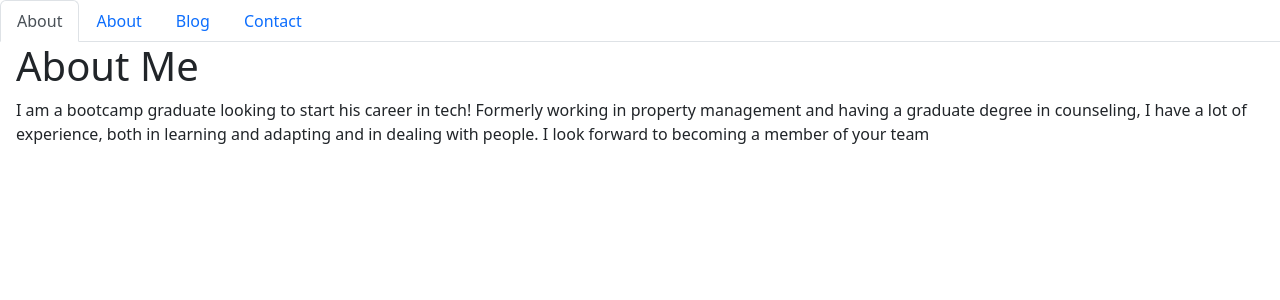
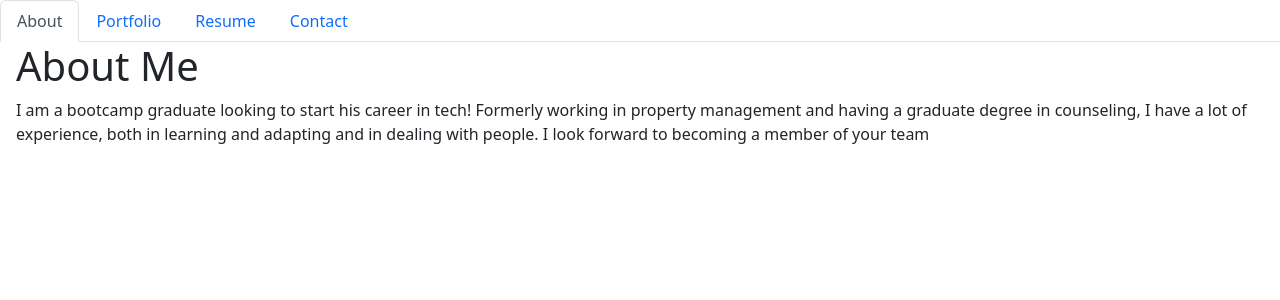
Before and after one commit to mdavi89/myPortfolio, a React (Vite) app: page / in a window 1280 px wide. Shown: the top 300 px of the page. Built offline with nearby package versions, Linux system fonts and the light colour scheme.

Commit message:
fixed some errors with the Contact.jsx

```diff
--- a/src/components/Navigation.jsx
+++ b/src/components/Navigation.jsx
@@ -18,7 +18,7 @@ function Navigation() {
           to="/Portfolio"
           className={currentPage === '/Portfolio' ? 'nav-link active' : 'nav-link'}
         >
-          About
+          Portfolio
         </Link>
       </li>
       <li className="nav-item">
@@ -26,7 +26,7 @@ function Navigation() {
           to="/Resume"
           className={currentPage === '/Resume' ? 'nav-link active' : 'nav-link'}
         >
-          Blog
+          Resume
         </Link>
       </li>
       <li className="nav-item">
--- a/src/pages/Contact.jsx
+++ b/src/pages/Contact.jsx
@@ -6,7 +6,7 @@ function Contact() {
   const [user, setUser] = useState({
     email: '',
     userName: ''
-  })
+  });
 
   const handleInputChange = (e) => {
     // Getting the value and name of the input which triggered the change
@@ -21,7 +21,12 @@ function Contact() {
     e.preventDefault();
 
     // Alert the user their first and last name, clear the inputs
-    setUser('');
+    if (user) {
+    setUser({
+      email: '',
+      userName: ''
+    });
+    }
   };
 
   return (
@@ -31,14 +36,14 @@ function Contact() {
       </h1>
       <form className="form" onSubmit={handleFormSubmit}>
         <input
-          value={userName}
+          value={user.userName}
           name="userName"
           onChange={handleInputChange}
           type="text"
           placeholder="Name"
         />
         <input
-          value={email}
+          value={user.email}
           name="email"
           onChange={handleInputChange}
           type="email"
```
